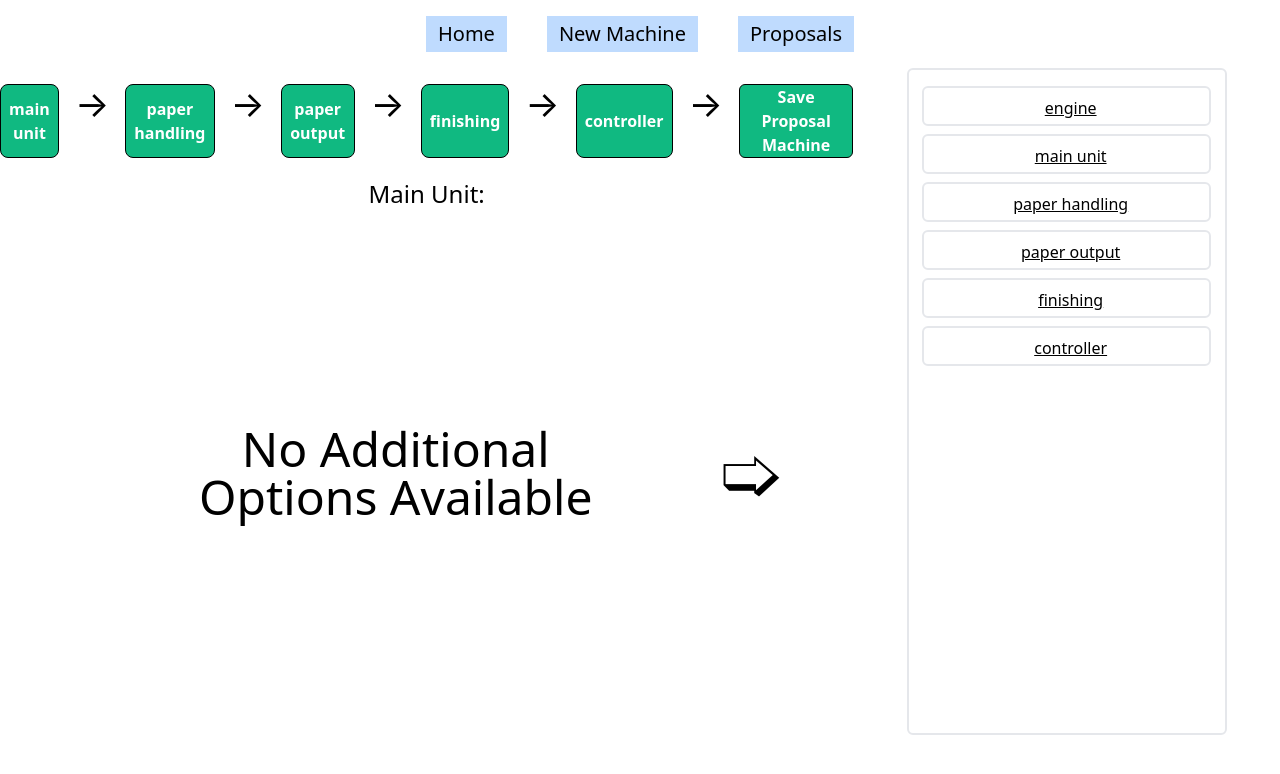
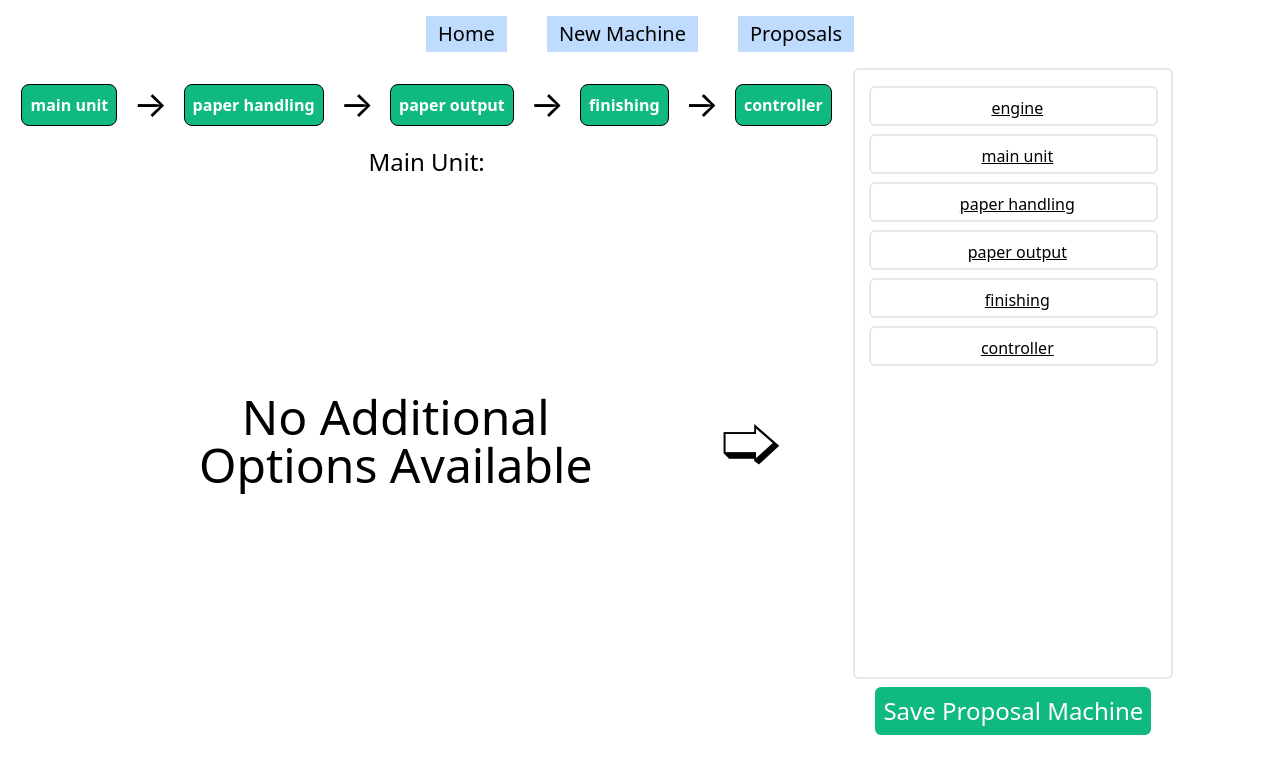
Before and after one commit to sbb3391/proposal-generator, a React (Create React App) app: page /machines/1/edit in a window 1280 px wide. Shown: the top 774 px of the page. Built offline with nearby package versions, Linux system fonts and the light colour scheme; what pdfmake would draw is missing.

Commit message:
moves save button in edit screen to bottom

```diff
--- a/src/components/CompleteButton.js
+++ b/src/components/CompleteButton.js
@@ -28,8 +28,7 @@
   }
   return (
     <>
-      <span className="text-4xl">&#x2192;</span>
-      <button id="complete-button" className="static-button" onClick={createMachine}>Complete</button>
+      <button id="complete-button" className="bg-green-500 text-white text-2xl p-2 h-12 text-center rounded-md" onClick={createMachine}>Complete Machine</button>
     </>
   );
 }
--- a/src/components/EnginePick.js
+++ b/src/components/EnginePick.js
@@ -106,8 +106,13 @@
     } else if ( this.props.remainingPickOneGroupIds.length === 0 && this.props.type === "edit" ) {
       return(
         <>
-          <span className="text-4xl">&#x2192;</span>
-          <button id="complete-button" className="static-button" onClick={proposalAlert}>Save Proposal Machine</button>
+          <button id="complete-button" className="bg-green-500 text-white text-2xl p-2 h-12 text-center rounded-md" onClick={proposalAlert}>Save Proposal Machine</button>
+        </>
+      )
+    } else {
+      return(
+        <>
+          <span className="h-12"></span>
         </>
       )
     }
@@ -189,7 +194,6 @@
                 <StatusButton text="finishing"/>
                 <span className="text-4xl">&#x2192;</span>
                 <StatusButton text="controller"/>
-                {this.renderCompleteOption()}
               </div>
               <h1 className="text-2xl text-center h-8 mt-4">{this.titleCase(this.props.step)}:</h1>
               <div className="w-2/3 h-12 flex flex-col justify-center space-x-8 space-y-1">
@@ -203,10 +207,14 @@
                   {this.renderNextButton()}
               </div>
             </div>
-            <div className="w-1/4 mx-auto h-full flex flex-col border-2 border-grey-400 rounded-md overflow-auto py-4 space-y-2" id="selected-items">
-              <MachineAssemblies step={this.props.step}/>
+            <div className="flex flex-col w-1/4 space-y-2">
+              <div className="w-full mx-auto h-full flex flex-col border-2 border-grey-400 rounded-md overflow-auto py-4 space-y-2" id="selected-items">
+                <MachineAssemblies step={this.props.step}/>
+              </div>
+              <div className="flex justify-center items-center content-center font-bold">
+                {this.renderCompleteOption()}
+              </div>
             </div>
-
           </div>
           {this.renderPartsForAssembly()}
         </div>
```
